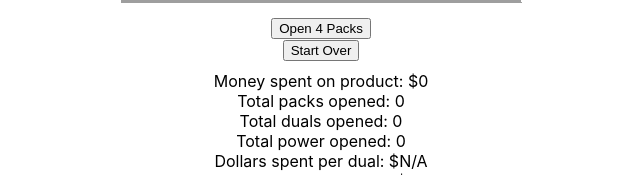
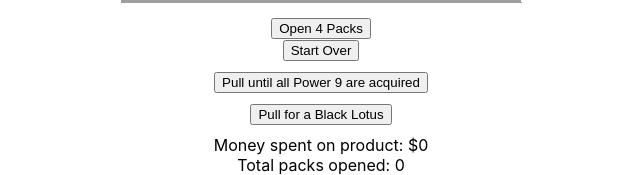
Before and after one commit to peterniemeier/mtg30, a React (Create React App) app: page / in a window 1280 px wide. Shown: the part 357-532 px from the top of the page, without its empty margins (319-959 px from the left). Built offline with nearby package versions, Linux system fonts and the light colour scheme; grey boxes are pictures that could not be loaded.

Commit message:
add find lotus and p9

```diff
--- a/src/components/RaresFound.js
+++ b/src/components/RaresFound.js
@@ -11,13 +11,13 @@
       const cards = [];
       for (let i = 0; i < allCardsFound.length; i++) {
         const card = allCardsFound[allCardsFound.length - i - 1];
-        cards.push(<li class="individualCard">{card}</li>);
+        cards.push(<li class="individualCard" key={i}>{card}</li>);
       }
         return (
           <div>
             <div class="raresFound">
               Rares Cracked:
-              <ui class="cardsList">{cards}</ui>
+              {cards}
             </div>
           </div>
         )
--- a/src/components/Slots.js
+++ b/src/components/Slots.js
@@ -4,6 +4,7 @@
 import power from '../power.js';
 import RaresFound from './RaresFound.js';
 import MoneySpent from './MoneySpent.js';
+import Statement from './Statement.js';
 import DualsOpened from './DualsOpened.js';
 import PowerOpened from './PowerOpened.js';
 import PacksOpened from './PacksOpened.js';
@@ -16,7 +17,10 @@
       super(props);
       this.pullTheLever = this.pullTheLever.bind(this);
       this.clearState = this.clearState.bind(this);
+      this.getPowerNine = this.getPowerNine.bind(this);
+      this.getLotus = this.getLotus.bind(this);
       let raresFound = [];
+      let statement = ""
       let moneySpent = 0;
       let packsOpened = 0;
       let dualsOpened = 0;
@@ -24,6 +28,7 @@
       let dollarsPerDual = dualsOpened === 0 ? "N/A" : (dualsOpened / moneySpent);
       let dollarsPerPower = powerOpened === 0 ? "N/A" : (powerOpened / moneySpent);
       this.state = {
+        statement: statement,
         raresFound: raresFound,
         moneySpent: moneySpent,
         packsOpened: packsOpened,
@@ -32,6 +37,150 @@
         dollarsPerDual: dollarsPerDual,
         dollarsPerPower: dollarsPerPower,
       };
+    }
+
+    getPowerNine() {
+      this.clearState();
+      let newSpent = 0
+      let powerNine = [];
+      let raresFound = [];
+      let oldDualCount = 0;
+      let oldPowerCount = 0;
+      let newDualsFound = 0;
+      let newPowerFound = 0;
+      let newPackCount = 0;
+      let oldSpent = this.state.packsOpened;
+      while (powerNine.length < 9) {
+        // increment packs opened
+        newPackCount += 4
+
+        // increment money spent
+        newSpent += 999;
+        // Bust 4 packs
+        for (let i = 0; i < 4; i++) {
+          const idx = this.rareIndex();
+          console.log("Rare index was ".concat(idx));
+          if (idx === 123) {
+            alert("hi");
+          }
+          const rare = rares[idx];
+          // was rare a dual?
+          if (this.rareWasDual(rare)) {
+            newDualsFound++;
+          }
+          // was rare power?
+          if (this.rareWasPower(rare)) {
+            newPowerFound++
+            if (!powerNine.includes(rare)) {
+              powerNine.push(rare);
+            }
+          }
+          raresFound.push(rare);
+          // was old bordered card a dual or power?
+          const oldCard = this.getOldBorderCard();
+          if (oldCard !== null) {
+            if (this.rareWasDual(oldCard)) {
+              newDualsFound++;
+            }
+            if (this.rareWasPower(oldCard)) {
+              newPowerFound++
+              if (!powerNine.includes(rare)) {
+                powerNine.push(rare);
+              }
+            }
+            raresFound.push(oldCard.concat(": Old Frame"));
+          }
+        }
+      }
+      const newDualCount = oldDualCount + newDualsFound;
+      const newPowerCount = oldPowerCount + newPowerFound;
+
+      const newDollarsPerDual = (newDualCount === 0 ? "N/A" : (newSpent / newDualCount).toFixed(2));
+      const newDollarsPerPower = (newPowerCount === 0 ? "N/A" : (newSpent / newPowerCount).toFixed(2));
+      const outcome = "You spent $" + newSpent + " opening " + newPackCount + " packs to acquire the power 9.";
+      this.setState({
+        statement: outcome,
+        raresFound: raresFound,
+        moneySpent: newSpent,
+        packsOpened: newPackCount,
+        dualsOpened: newDualCount,
+        powerOpened: newPowerCount,
+        dollarsPerDual: newDollarsPerDual,
+        dollarsPerPower: newDollarsPerPower
+      });
+      console.log(powerNine);
+      this.forceUpdate();
+    }
+
+    getLotus() {
+      this.clearState();
+      let newSpent = 0
+      let raresFound = [];
+      let oldDualCount = 0;
+      let oldPowerCount = 0;
+      let newDualsFound = 0;
+      let newPowerFound = 0;
+      let newPackCount = 0;
+      let oldSpent = this.state.packsOpened;
+      let lotusFound = false;
+      while (!lotusFound) {
+        // increment money spent
+        newSpent = newSpent + 999;
+        // increment packs opened
+        newPackCount += 4
+        // Bust 4 packs
+        for (let i = 0; i < 4; i++) {
+          const idx = this.rareIndex();
+          console.log("Rare index was ".concat(idx));
+          if (idx === 123) {
+            alert("hi");
+          }
+          const rare = rares[idx];
+          // was rare a dual?
+          if (this.rareWasDual(rare)) {
+            newDualsFound++;
+          }
+          // was rare power?
+          if (this.rareWasPower(rare)) {
+            newPowerFound++
+            if (rare === "Black Lotus") {
+              lotusFound = true;
+            }
+          }
+          raresFound.push(rare);
+          // was old bordered card a dual or power?
+          const oldCard = this.getOldBorderCard();
+          if (oldCard !== null) {
+            if (this.rareWasDual(oldCard)) {
+              newDualsFound++;
+            }
+            if (this.rareWasPower(oldCard)) {
+              newPowerFound++
+              if (oldCard === "Black Lotus") {
+                lotusFound = true;
+              }
+            }
+            raresFound.push(oldCard.concat(": Old Frame"));
+          }
+        }
+      }
+      const newDualCount = oldDualCount + newDualsFound;
+      const newPowerCount = oldPowerCount + newPowerFound;
+
+      const newDollarsPerDual = (newDualCount === 0 ? "N/A" : (newSpent / newDualCount).toFixed(2));
+      const newDollarsPerPower = (newPowerCount === 0 ? "N/A" : (newSpent / newPowerCount).toFixed(2));
+      const outcome = "You spent $" + newSpent + " opening " + newPackCount + " packs to find Black Lotus.";
+      this.setState({
+        statement: outcome,
+        raresFound: raresFound,
+        moneySpent: newSpent,
+        packsOpened: newPackCount,
+        dualsOpened: newDualCount,
+        powerOpened: newPowerCount,
+        dollarsPerDual: newDollarsPerDual,
+        dollarsPerPower: newDollarsPerPower
+      });
+      this.forceUpdate();
     }
 
     pullTheLever() {
@@ -96,6 +245,7 @@
 
     clearState() {
       this.setState({
+        statement: "",
         raresFound: [],
         moneySpent: 0,
         packsOpened: 0,
@@ -139,6 +289,7 @@
     render() {
       const {
         state: {
+          statement,
           raresFound,
           moneySpent,
           packsOpened,
@@ -166,7 +317,16 @@
             <div id="clear">
               <input id="clearButton" type="button" value="Start Over" onClick={this.clearState}/>
             </div>
+            <div id="clear">
+              <input id="getPowerNine" type="button" value="Pull until all Power 9 are acquired" onClick={this.getPowerNine}/>
+            </div>
+            <div id="clear">
+              <input id="getLotus" type="button" value="Pull for a Black Lotus" onClick={this.getLotus}/>
+            </div>
             <div class="slots">
+            <div class="statement">
+              <Statement statement={statement}/>
+            </div>
               <div class="moneySpent">
                 <MoneySpent moneySpent={moneySpent}/>
               </div>
--- /dev/null
+++ b/src/components/Statement.js
@@ -0,0 +1,20 @@
+import React from 'react';
+import { Component } from 'react';
+
+class Statement extends Component{
+
+    constructor(props) {
+      super(props);
+    }
+    render() {
+        return (
+          <div>
+            <div class="statement">
+              {this.props.statement}
+            </div>
+          </div>
+        )
+    }
+}
+
+export default Statement;
--- a/src/index.css
+++ b/src/index.css
@@ -32,3 +32,7 @@
 #clear {
   margin-bottom: 10px;
 }
+
+.individualCard {
+  font-size: 15px;
+}
```
